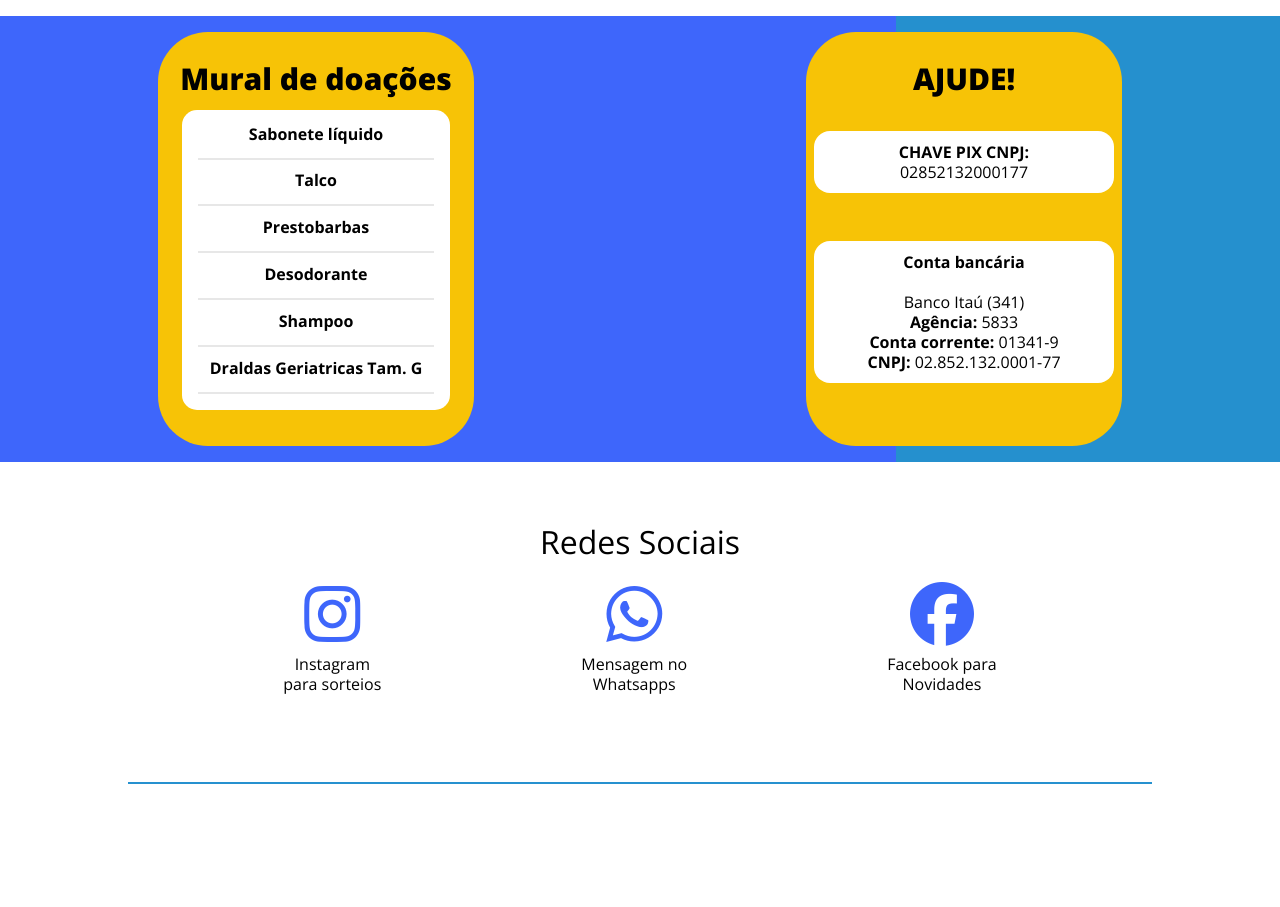
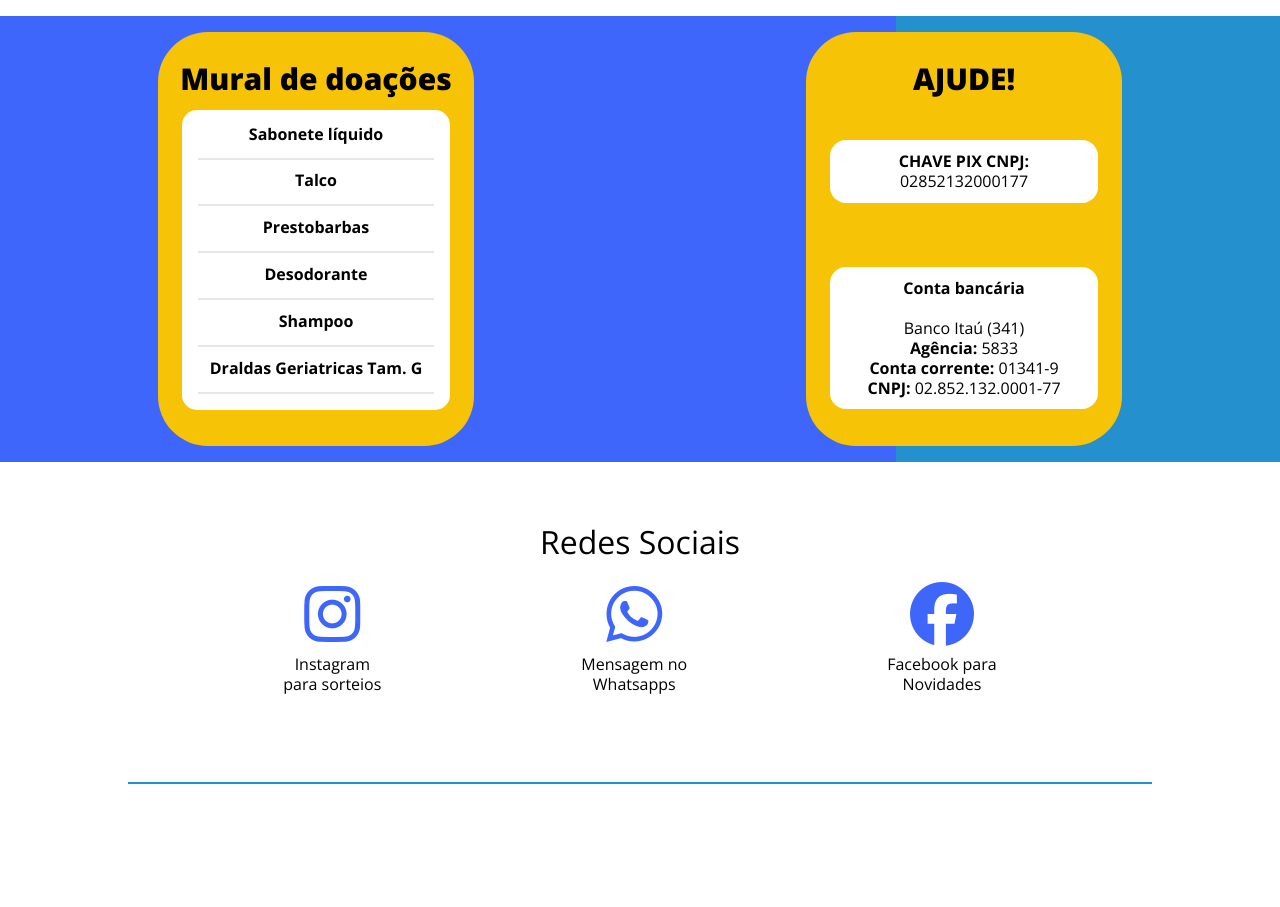
Before and after one commit to miltonsmendes/gama-challenge-three, a React (Create React App) app: page / in a window 1280 px wide. Shown: the part 1820-2727 px from the top of the page. Built offline with nearby package versions, Linux system fonts and the light colour scheme.

Commit message:
Adicionado  build.

```diff
--- a/src/components/DonationSection/styles.scss
+++ b/src/components/DonationSection/styles.scss
@@ -14,12 +14,10 @@
 
     gap: 1rem;
 
-
     width: 100%;
     height: auto;
 
     background: linear-gradient(90deg, #3E66FB 70%, #2590CE 30%);
-
 
 
     .donation-board {
@@ -27,10 +25,6 @@
         background: #F7C306;
         border-radius: 3.125rem;
         padding: 2rem 0.5rem;
-        // display: flex;
-        // flex-direction: column;
-        // justify-content: center;
-        // align-items: center;
 
         width: 300px;
 
@@ -53,8 +47,6 @@
         }
 
         .list-items-container {
-            // display: flex;
-            // justify-content: center;
 
             display: grid;
             grid-template-columns: 1fr;
@@ -66,7 +58,6 @@
             //text-align: center;
             text-justify: distribute;
             text-align: center;
-
 
 
             div{
@@ -86,9 +77,6 @@
             }
 
         }
-
-
-
 
     }
 
@@ -111,6 +99,7 @@
             border-radius: 1rem;
             padding: 0.7rem;
             line-height: 1.25rem;
+            margin: 1rem;
 
 
             .bank-account-info {
@@ -122,7 +111,7 @@
         }
 
         .bank-account-container{
-            margin-top: 2rem;
+            margin: 2rem 1rem 0 1rem;
         }
 
 
```
Also changed, not shown: 1 other file (tests, documents, lock files or other folders).
